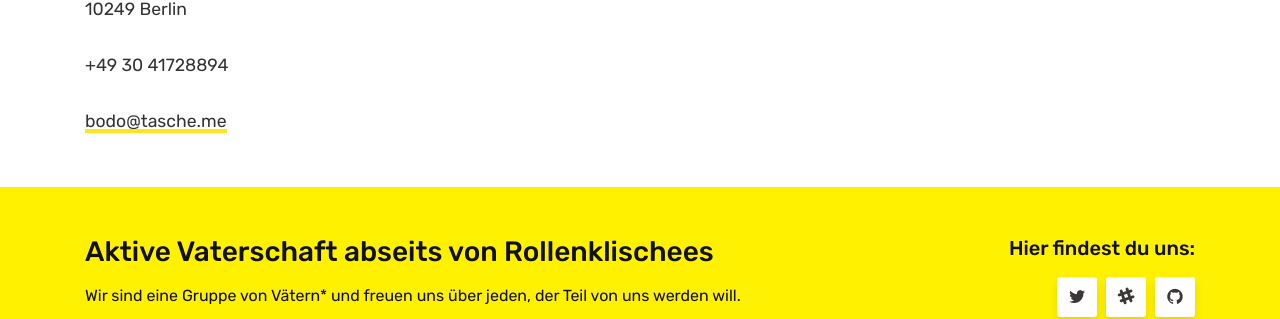
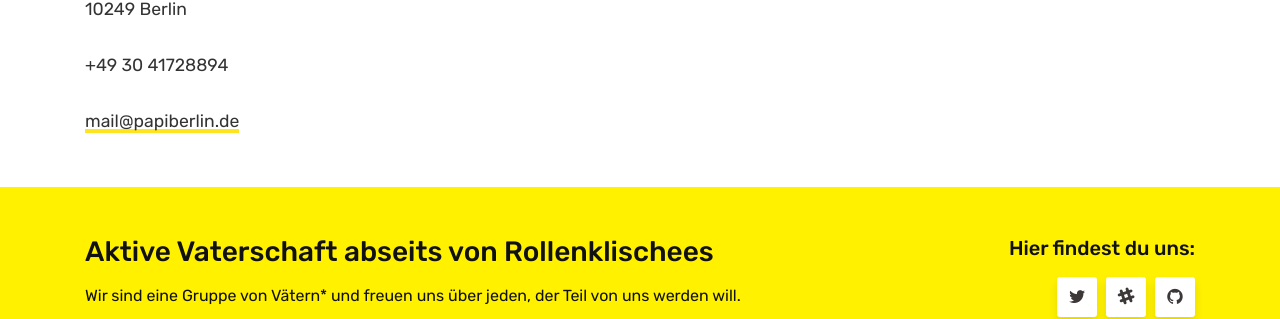
Before and after one commit to papiberlin/website, a Jekyll site: the page built from impressum.md, in a window 1280 px wide and 1108 px high. Shown: the part 293-612 px from the top of the window. Built offline with Jekyll 4.4.1, drawn with Linux system fonts in a browser that asks for light colours.

Commit message:
switched email in impressum

```diff
--- a/impressum.md
+++ b/impressum.md
@@ -10,4 +10,4 @@ Richard-Sorge-Str. 59
 
 +49 30 41728894
 
-<a href="mailto:bodo@tasche.me">bodo@tasche.me</a>
+<a href="mailto:mail@papiberlin.de">mail@papiberlin.de</a>
```
